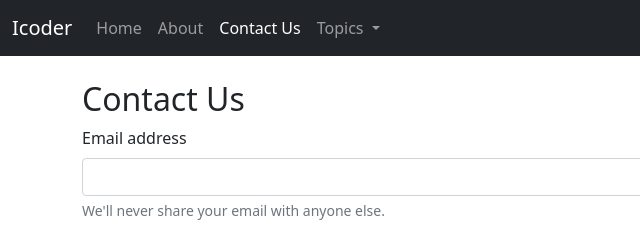
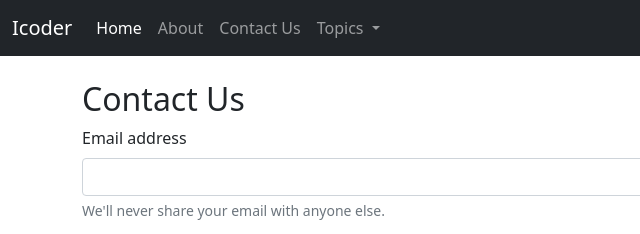
Before and after one commit to Rudra-Rajyaguru/ICoder, a plain HTML site: page contact.html in a window 1280 px wide. Shown: the top 234 px of the page, 0-640 px from the left. Drawn offline with nearby package versions, Linux system fonts and the light colour scheme.

Commit message:
Update contact.html

```diff
--- a/contact.html
+++ b/contact.html
@@ -23,14 +23,14 @@
       </button>
       <div class="collapse navbar-collapse" id="navbarSupportedContent">
         <ul class="navbar-nav me-auto mb-2 mb-lg-0">
-          <li class="nav-item">
-            <a class="nav-link " aria-current="page" href="/">Home</a>
+         <li class="nav-item">
+            <a class="nav-link active" aria-current="page" href="/ICoder">Home</a>
           </li>
           <li class="nav-item">
-            <a class="nav-link" href="/about.html">About</a>
+            <a class="nav-link" href="/ICoder/about.html">About</a>
           </li>
           <li class="nav-item">
-            <a class="nav-link active" href="/contact.html">Contact Us</a>
+            <a class="nav-link" href="/ICoder/contact.html">Contact Us</a>
           </li>
           <li class="nav-item dropdown">
             <a class="nav-link dropdown-toggle" href="#" role="button" data-bs-toggle="dropdown" aria-expanded="false">
```
